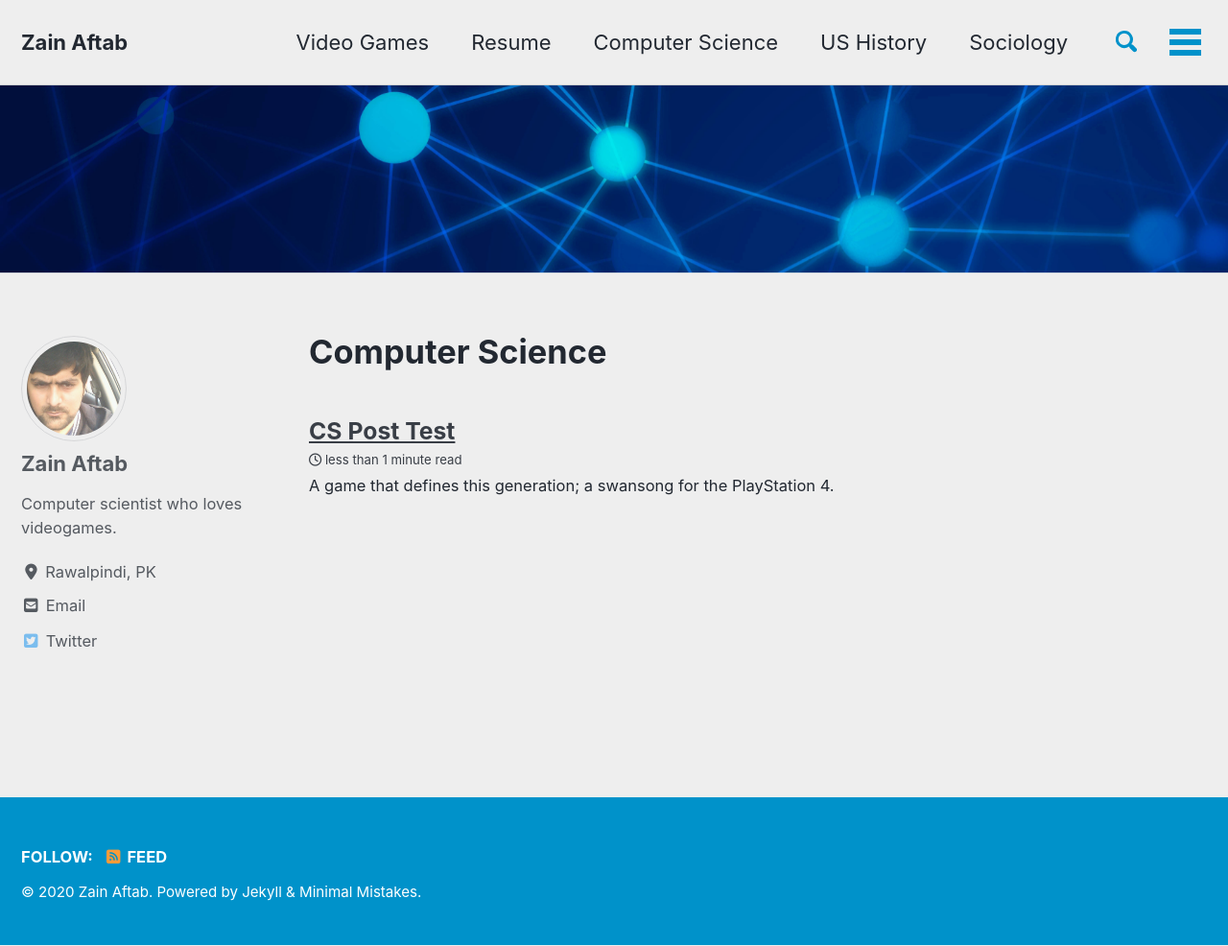
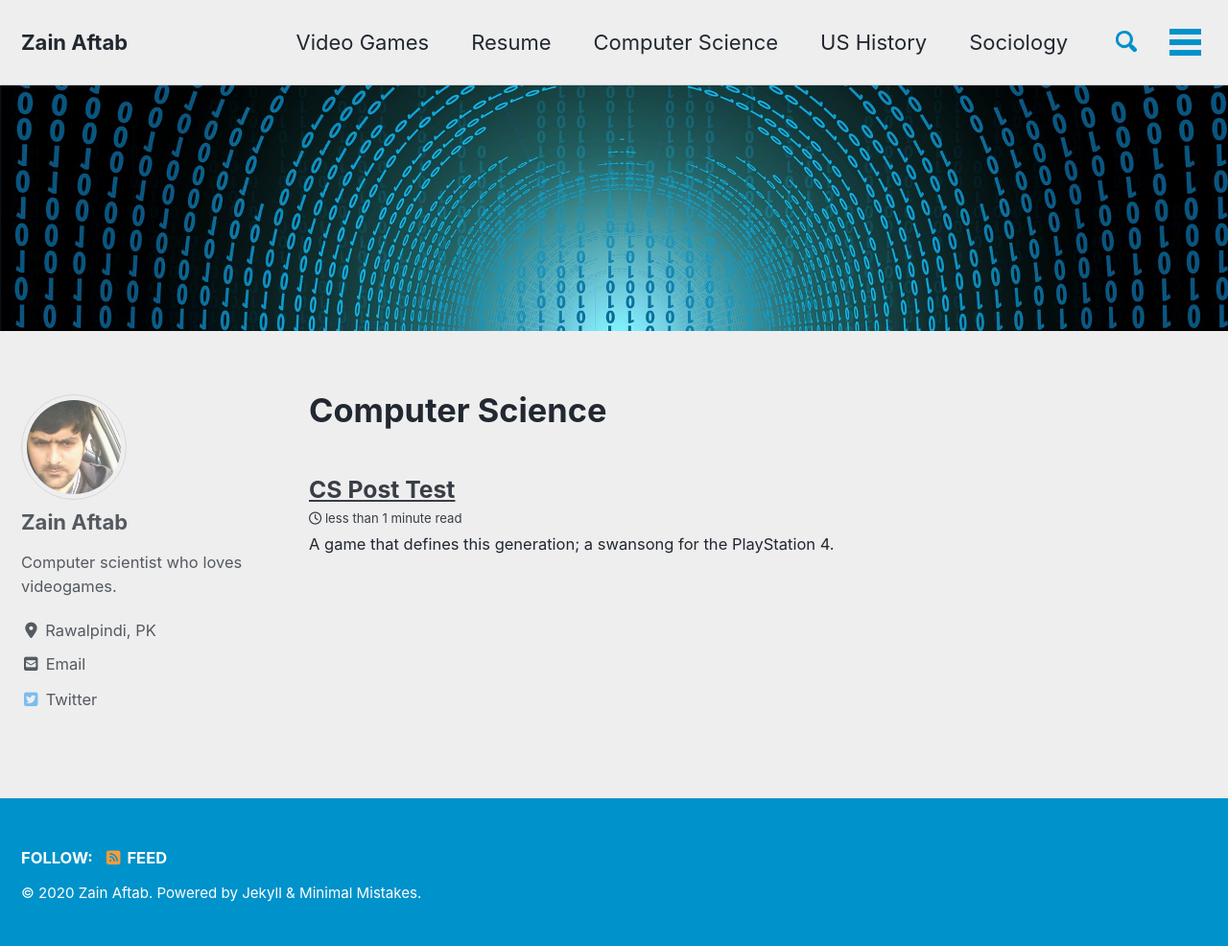
Before and after one commit to zainaftab2225/zainaftab2225.github.io, a Jekyll site: the page built from _pages/computerscience.md, in a window 1280 px wide and 986 px high. Shown: the whole window at 96% size. Built offline with Jekyll 4.4.1, drawn with Linux system fonts in a browser that asks for light colours; cached includes are drawn as plain includes; nearby versions of some CDN libraries.

Commit message:
cs banner

```diff
--- a/_pages/computerscience.md
+++ b/_pages/computerscience.md
@@ -7,5 +7,5 @@ collection: computerscience
 entries_layout: list
 classes: wide
 header:
-  image: "/images/home_banner.jpg"
+  image: "/images/computerscience_banner.jpg"
 ---
```
Also changed, not shown: images/computerscience_banner.jpg (added).
